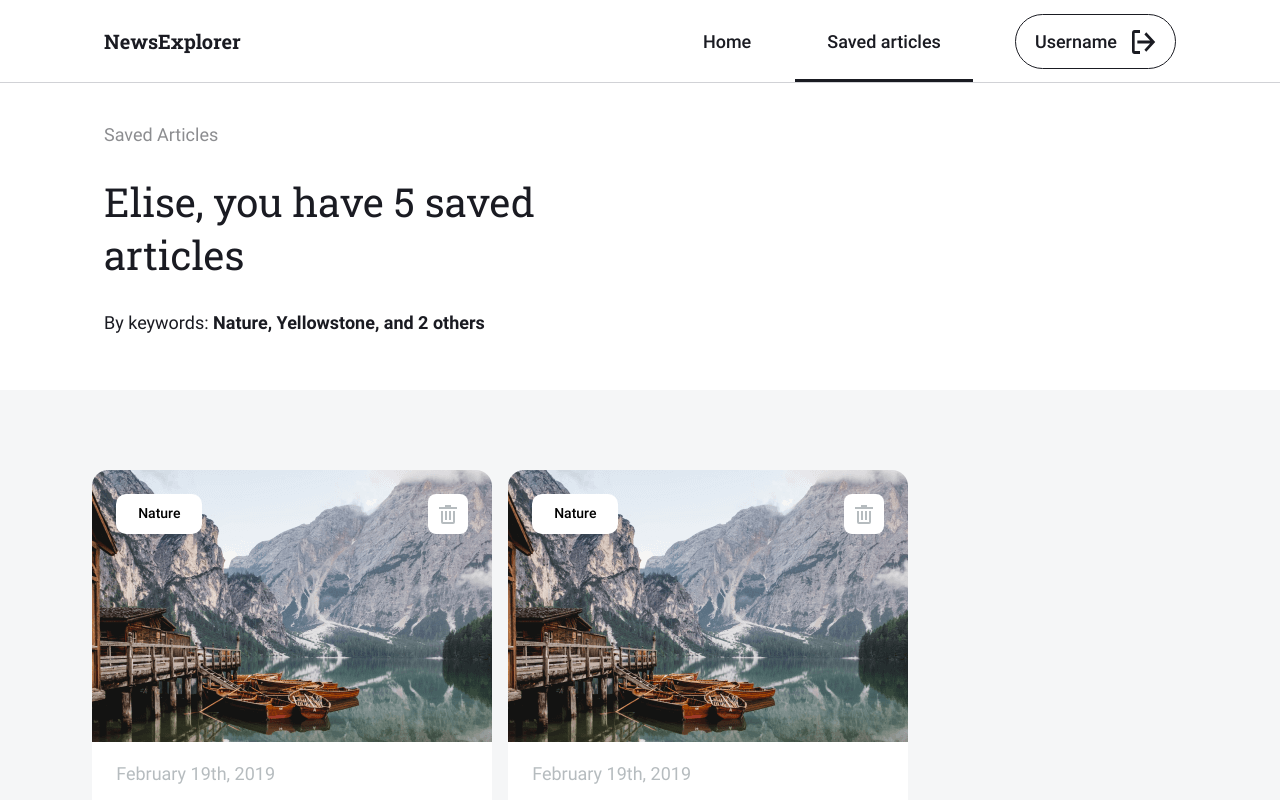
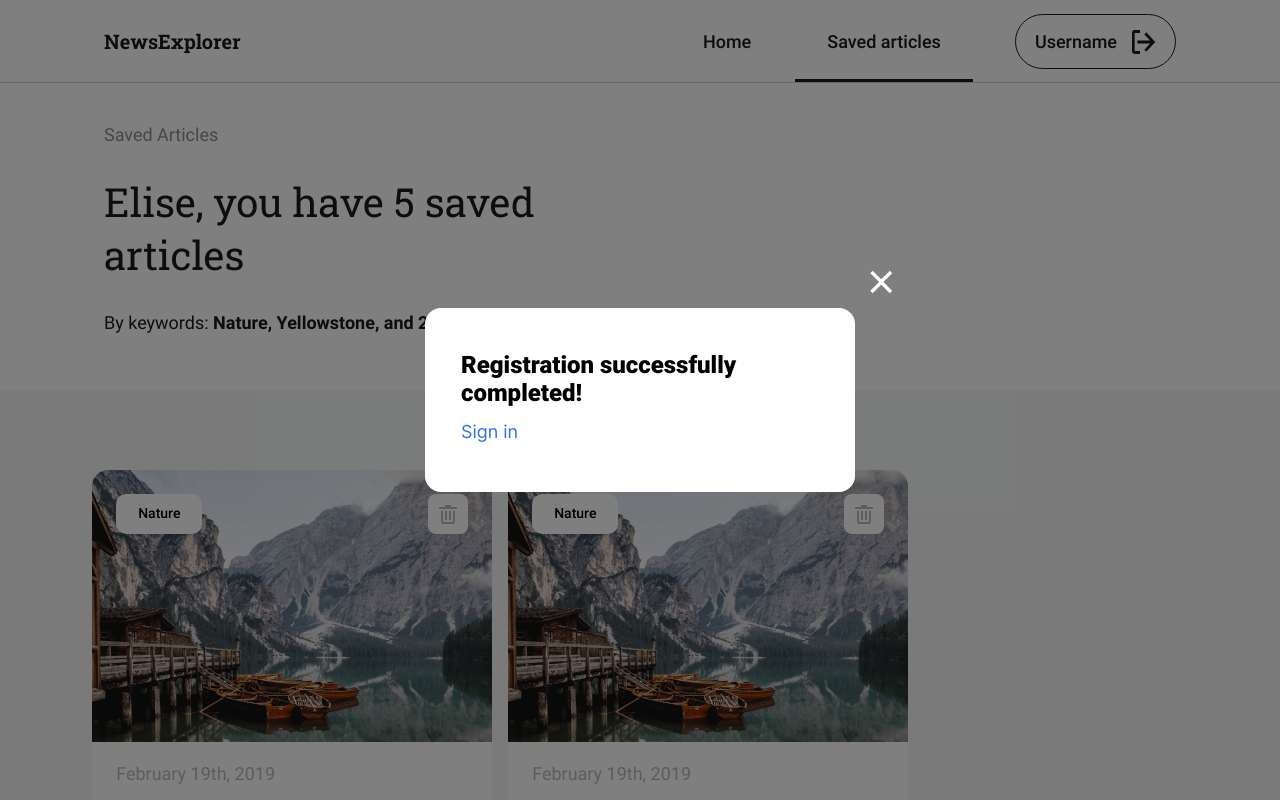
Before and after one commit to toriroe/newsexplorer_frontend, a React (Create React App) app: page /#/saved-news in a window 1280 px wide. Shown: the top 800 px of the page. Built offline with nearby package versions, Linux system fonts and the light colour scheme.

Commit message:
markup/styles for 'success' modal

```diff
--- a/src/components/App/App.js
+++ b/src/components/App/App.js
@@ -4,6 +4,7 @@ import SavedNews from "../SavedNews/SavedNews";
 import Footer from "../Footer/Footer";
 import RegisterModal from "../RegisterModal/RegisterModal";
 import SignInModal from "../SignInModal/SignInModal";
+import SuccessModal from "../SuccessModal/SuccessModal";
 import { Switch, Route } from "react-router-dom";
 import { useEffect, useState } from "react";
 import { CurrentPageContext } from "../../contexts/CurrentPageContext";
@@ -36,6 +37,7 @@ function App() {
             </Route>
           </Switch>
           <Footer />
+          <SuccessModal />
         </CurrentUserContext.Provider>
       </CurrentPageContext.Provider>
     </>
--- /dev/null
+++ b/src/components/SuccessModal/SuccessModal.css
@@ -0,0 +1,56 @@
+.modal {
+  position: fixed;
+  top: 0;
+  right: 0;
+  left: 0;
+  bottom: 0;
+  display: flex;
+  justify-content: center;
+  align-items: center;
+  background-color: rgba(0, 0, 0, 0.5);
+}
+
+.modal__content {
+  background-color: #fff;
+  max-width: 430px;
+  width: 100%;
+  box-sizing: border-box;
+  border-radius: 16px;
+  padding: 43px 36px 50px;
+  position: relative;
+  box-sizing: border-box;
+}
+
+.modal__button-close {
+  position: absolute;
+  top: -46px;
+  right: -46px;
+  background: transparent url(../../images/close-icon.svg) center no-repeat;
+  border: none;
+  width: 40px;
+  height: 40px;
+  cursor: pointer;
+  padding: 0;
+}
+
+.modal__title {
+  font-family: "Roboto", Arial, sans-serif;
+  font-weight: 900;
+  font-size: 24px;
+  margin: 0;
+  padding-bottom: 14px;
+}
+
+.modal__button-signin {
+  font-family: "Inter", Arial, sans-serif;
+  font-weight: 400;
+  font-size: 18px;
+  border: none;
+  background-color: transparent;
+  color: #2f71e5;
+  padding: 0;
+}
+
+.modal__button-signin:hover {
+  cursor: pointer;
+}
--- /dev/null
+++ b/src/components/SuccessModal/SuccessModal.js
@@ -0,0 +1,19 @@
+import "./SuccessModal.css";
+
+const SuccessModal = ({ onClose }) => {
+  return (
+    <div className="modal">
+      <div className="modal__content">
+        <button
+          className="modal__button-close"
+          type="button"
+          onClick={onClose}
+        />
+        <h3 className="modal__title">Registration successfully completed!</h3>
+        <button className="modal__button-signin">Sign in</button>
+      </div>
+    </div>
+  );
+};
+
+export default SuccessModal;
```
